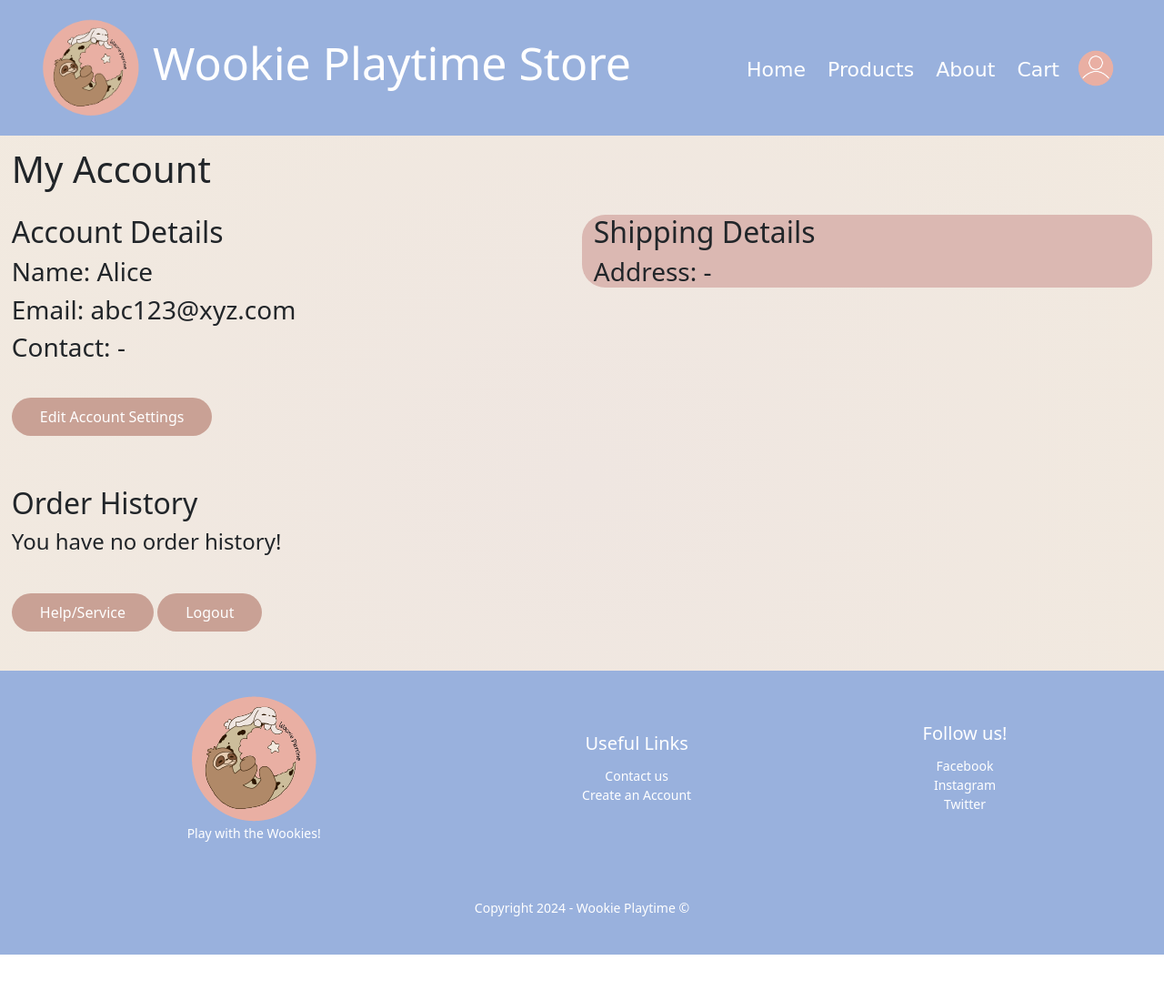
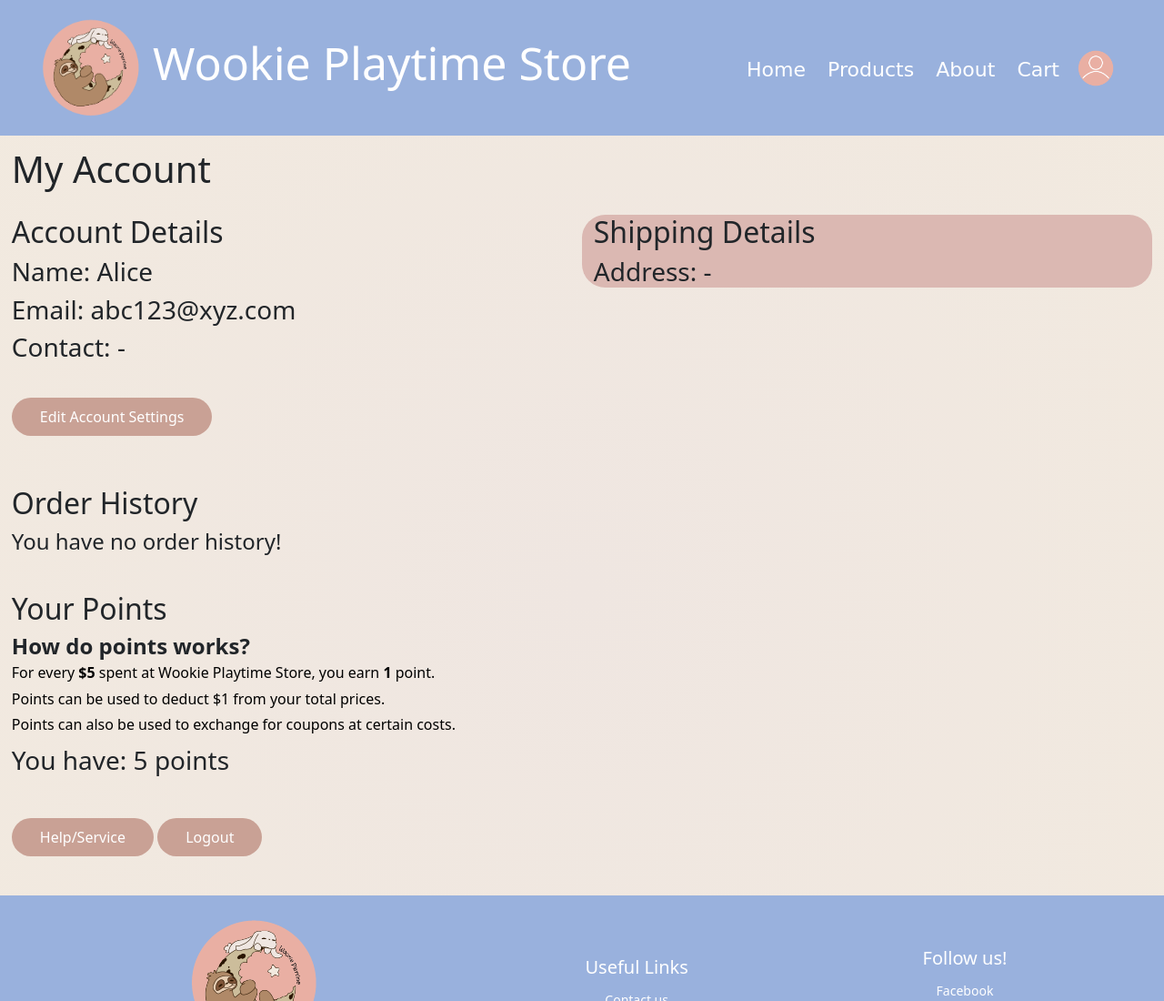
Before and after one commit to liviniapoo/WookiePlaytimeStore, a plain HTML site: page profile.html in a window 1280 px wide. Shown: the top 1100 px of the page at 91% size. Before the commit the page ends 1049 px from the top, so only its background shows below. Drawn offline with nearby package versions, Linux system fonts and the light colour scheme; a web font is replaced by a local one.

Commit message:
added points info

```diff
--- a/profile.html
+++ b/profile.html
@@ -108,6 +108,17 @@
 		</div>
 		<!------------End of History Section------------>
 
+		<!------------Points Section------------>
+		<div class="points-container">
+			<h2>Your Points</h2>
+			<h4>How do points works?</h4>
+			<p>For every <strong>$5</strong> spent at Wookie Playtime Store, you earn <strong>1</strong> point.</p>
+			<p>Points can be used to deduct $1 from your total prices.</p>
+			<p>Points can also be used to exchange for coupons at certain costs.</p>
+			<h3>You have: 5 points</h3>
+		</div>
+		<!------------End of Points Section------------>
+
 		<div class="profilepage-btns">
 			<a href="about.html" class="btn">Help/Service</a>
 			<a href="#" class="btn">Logout</a>
--- a/style.css
+++ b/style.css
@@ -167,6 +167,10 @@ ul{
 
 .copyright{
     text-align: center;
+}
+
+.footer a:hover{
+    color: #DBB8B2;
 }
 
 /**************************
@@ -486,6 +490,19 @@ th:last-child{
     margin: 1vw;
 }
 
+.points-container{
+    margin: 5vh 1vw 2vh;
+}
+
+.points-container h4{
+    font-weight: bold;
+}
+
+.points-container p{
+    line-height: 1vw;
+    color: black;
+}
+
 /********************
     SL Page Styles
 ********************/
```
